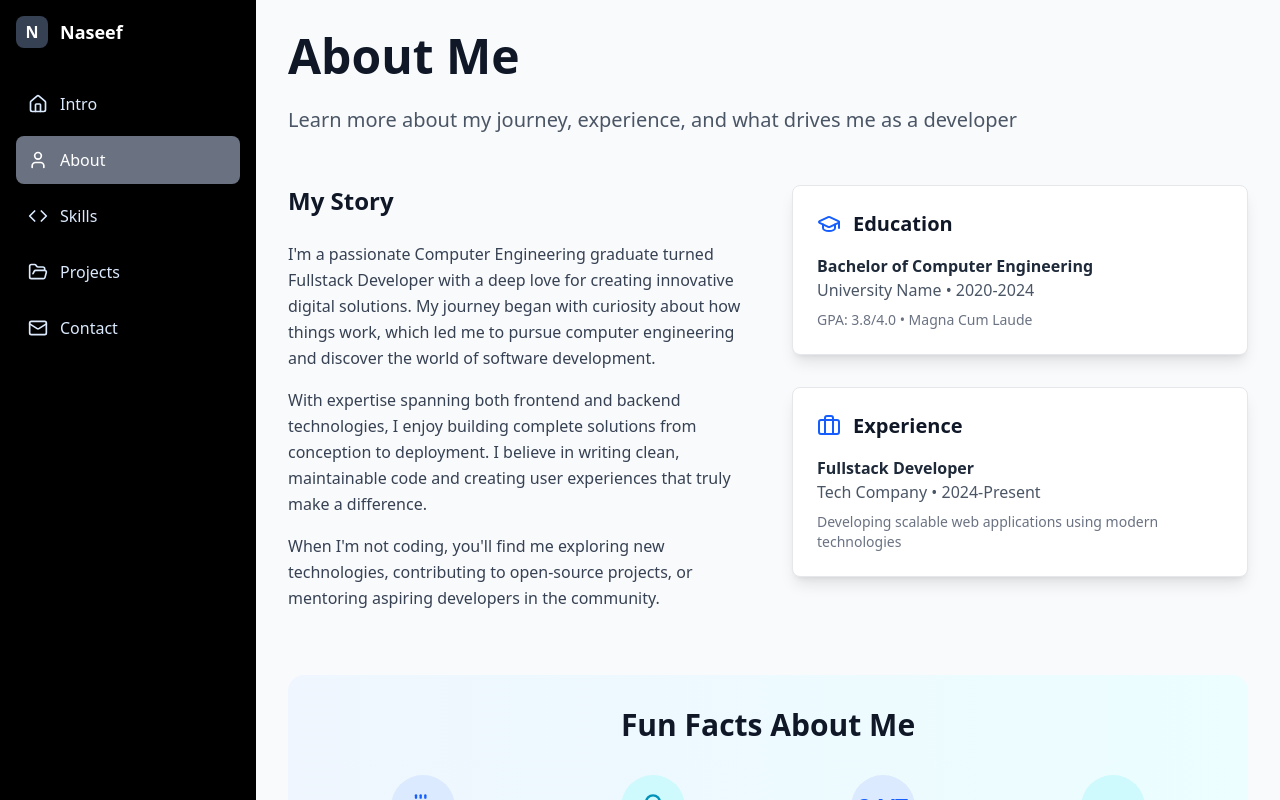
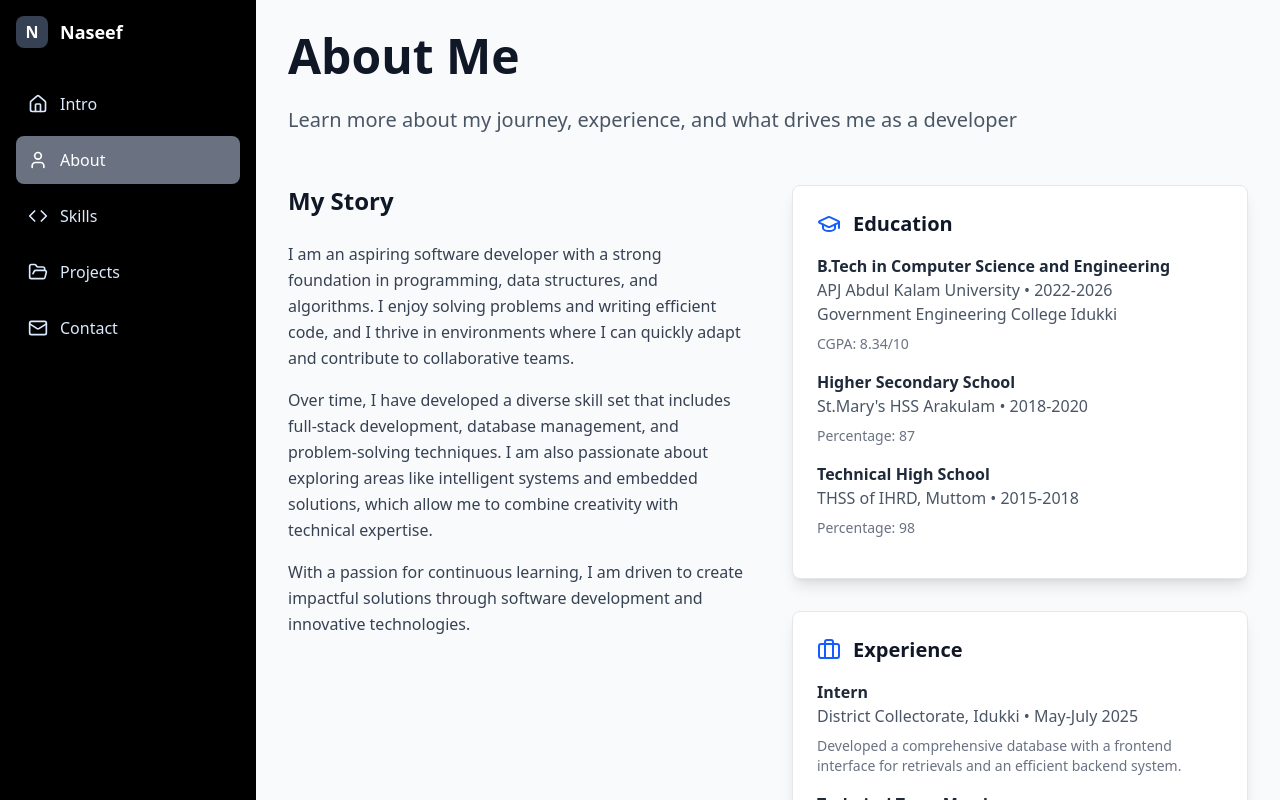
Before and after one commit to mnazfs/Portfolio, a React (Vite) app: page /about in a window 1280 px wide. Shown: the top 800 px of the page. Built offline with nearby package versions, Linux system fonts and the light colour scheme.

Commit message:
12/09/25

```diff
--- a/src/components/Sidebar.tsx
+++ b/src/components/Sidebar.tsx
@@ -22,7 +22,7 @@ const Sidebar = () => {
       {/* Mobile Menu Button */}
       <button
         onClick={toggleSidebar}
-        className="lg:hidden fixed top-4 left-4 z-50 p-2 bg-blue-900 text-white rounded-lg shadow-lg hover:bg-blue-800 transition-colors"
+        className="lg:hidden fixed top-4 left-4 z-50 p-2 bg-gray-700 text-white rounded-lg shadow-lg hover:bg-blue-800 transition-colors"
       >
         {isExpanded ? <X size={24} /> : <Menu size={24} />}
       </button>
@@ -31,7 +31,7 @@ const Sidebar = () => {
       <div className={`fixed left-0 top-0 h-full bg-black text-white transition-all duration-300 z-40 ${
         isExpanded ? 'w-64' : 'w-16'
       } lg:w-64`}>
-        <div className="flex flex-col h-full">
+        <div className="flex flex-col">
           {/* Logo/Brand */}
           <div className="p-4">
             <div className={`flex items-center ${isExpanded || window.innerWidth >= 1024 ? 'justify-start' : 'justify-center'}`}>
--- a/src/pages/About.tsx
+++ b/src/pages/About.tsx
@@ -1,64 +1,115 @@
-
+import { motion } from 'framer-motion';
 import { GraduationCap, Briefcase, Award, Coffee } from 'lucide-react';
 
 const About = () => {
   return (
     <div className="max-w-6xl mx-auto">
       <div className="mb-12">
-        <h1 className="text-4xl lg:text-5xl font-bold text-gray-900 mb-6">About Me</h1>
-        <p className="text-xl text-gray-600 leading-relaxed">
+        <motion.h1 className="text-4xl lg:text-5xl font-bold text-gray-900 mb-6"
+            initial={{ opacity: 0, y: 20 }}
+            animate={{ opacity: 1, y: 0 }}
+            transition={{ duration: 0.5 }}>About Me</motion.h1>
+        <motion.p className="text-xl text-gray-600 leading-relaxed"
+            initial={{ opacity: 0, y: 20 }}
+            animate={{ opacity: 1, y: 0 }}
+            transition={{ duration: 0.5, delay: 0.2 }}>
           Learn more about my journey, experience, and what drives me as a developer
-        </p>
+        </motion.p>
       </div>
 
       <div className="grid lg:grid-cols-2 gap-12 mb-16">
         <div>
-          <h2 className="text-2xl font-bold text-gray-900 mb-6">My Story</h2>
+          <motion.h2 className="text-2xl font-bold text-gray-900 mb-6"
+            initial={{ opacity: 0, y: 20 }}
+            animate={{ opacity: 1, y: 0 }}
+            transition={{ duration: 0.5, delay: 0.4 }}>My Story</motion.h2>
           <div className="space-y-4 text-gray-700 leading-relaxed">
-            <p>
-              I'm a passionate Computer Engineering graduate turned Fullstack Developer with a deep
-              love for creating innovative digital solutions. My journey began with curiosity about
-              how things work, which led me to pursue computer engineering and discover the world
-              of software development.
-            </p>
-            <p>
-              With expertise spanning both frontend and backend technologies, I enjoy building
-              complete solutions from conception to deployment. I believe in writing clean,
-              maintainable code and creating user experiences that truly make a difference.
-            </p>
-            <p>
-              When I'm not coding, you'll find me exploring new technologies, contributing to
-              open-source projects, or mentoring aspiring developers in the community.
-            </p>
+            <motion.p
+              initial={{ opacity: 0, y: 20 }}
+              animate={{ opacity: 1, y: 0 }}
+              transition={{ duration: 0.5, delay: 0.6 }}>
+              I am an aspiring software developer with a strong foundation in programming, data structures, and algorithms. I enjoy solving problems and writing efficient code, and I thrive in environments where I can quickly adapt and contribute to collaborative teams.
+            </motion.p>
+            <motion.p
+            initial={{ opacity: 0, y: 20 }}
+            animate={{ opacity: 1, y: 0 }}
+            transition={{ duration: 0.5, delay: 0.8 }}>
+              Over time, I have developed a diverse skill set that includes full-stack development, database management, and problem-solving techniques. I am also passionate about exploring areas like intelligent systems and embedded solutions, which allow me to combine creativity with technical expertise.
+            </motion.p>
+            <motion.p
+            initial={{ opacity: 0, y: 20 }}
+            animate={{ opacity: 1, y: 0 }}
+            transition={{ duration: 0.5, delay: 1 }}>
+              With a passion for continuous learning, I am driven to create impactful solutions through software development and innovative technologies.
+            </motion.p>
           </div>
         </div>
 
         <div className="space-y-8">
-          <div className="bg-white p-6 rounded-lg shadow-lg border border-gray-200">
+          <motion.div className="bg-white p-6 rounded-lg shadow-lg border border-gray-200"
+          initial={{ opacity: 0, scale: 0.9 }}
+              animate={{ opacity: 1, scale: 1 }}
+              transition={{ duration: 0.5, delay: 0.5 }}>
             <div className="flex items-center mb-4">
               <GraduationCap className="text-blue-600 mr-3" size={24} />
               <h3 className="text-xl font-semibold text-gray-900">Education</h3>
             </div>
-            <div>
-              <h4 className="font-semibold text-gray-800">Bachelor of Computer Engineering</h4>
-              <p className="text-gray-600">University Name • 2020-2024</p>
-              <p className="text-sm text-gray-500 mt-2">GPA: 3.8/4.0 • Magna Cum Laude</p>
-            </div>
-          </div>
+            <motion.div className='mb-4'
+              initial={{ opacity: 0, y: 20 }}
+              animate={{ opacity: 1, y: 0 }}
+              transition={{ duration: 0.5, delay: 0.7 }}>
+              <h4 className="font-semibold text-gray-800">B.Tech in Computer Science and Engineering</h4>
+              <p className="text-gray-600">APJ Abdul Kalam University • 2022-2026</p>
+              <p className="text-gray-600">Government Engineering College Idukki</p>
+              <p className="text-sm text-gray-500 mt-2">CGPA: 8.34/10</p>
+            </motion.div>
+            <motion.div className='mb-4'
+            initial={{ opacity: 0, y: 20 }}
+              animate={{ opacity: 1, y: 0 }}
+              transition={{ duration: 0.5, delay: 0.9 }}>
+              <h4 className="font-semibold text-gray-800">Higher Secondary School</h4>
+              <p className="text-gray-600">St.Mary's HSS Arakulam • 2018-2020</p>
+              <p className="text-sm text-gray-500 mt-2">Percentage: 87</p>
+            </motion.div>
+            <motion.div className='mb-4'
+            initial={{ opacity: 0, y: 20 }}
+              animate={{ opacity: 1, y: 0 }}
+              transition={{ duration: 0.5, delay: 1.1 }}>
+              <h4 className="font-semibold text-gray-800">Technical High School</h4>
+              <p className="text-gray-600">THSS of IHRD, Muttom • 2015-2018</p>
+              <p className="text-sm text-gray-500 mt-2">Percentage: 98</p>
+            </motion.div>
+          </motion.div>
 
-          <div className="bg-white p-6 rounded-lg shadow-lg border border-gray-200">
+          <motion.div className="bg-white p-6 rounded-lg shadow-lg border border-gray-200"
+          initial={{ opacity: 0, scale: 0.9 }}
+              animate={{ opacity: 1, scale: 1 }}
+              transition={{ duration: 0.5, delay: 0.7 }}>
             <div className="flex items-center mb-4">
               <Briefcase className="text-blue-600 mr-3" size={24} />
               <h3 className="text-xl font-semibold text-gray-900">Experience</h3>
             </div>
-            <div>
-              <h4 className="font-semibold text-gray-800">Fullstack Developer</h4>
-              <p className="text-gray-600">Tech Company • 2024-Present</p>
+            <motion.div className='mb-4'
+            initial={{ opacity: 0, y: 20 }}
+              animate={{ opacity: 1, y: 0 }}
+              transition={{ duration: 0.5, delay: 0.9 }}>
+              <h4 className="font-semibold text-gray-800">Intern</h4>
+              <p className="text-gray-600">District Collectorate, Idukki • May-July 2025</p>
               <p className="text-sm text-gray-500 mt-2">
-                Developing scalable web applications using modern technologies
+                Developed a comprehensive database with a frontend interface for retrievals and an efficient backend system.
               </p>
-            </div>
-          </div>
+            </motion.div>
+            <motion.div
+            initial={{ opacity: 0, y: 20 }}
+              animate={{ opacity: 1, y: 0 }}
+              transition={{ duration: 0.5, delay: 1.1 }}>
+              <h4 className="font-semibold text-gray-800">Technical Team Member</h4>
+              <p className="text-gray-600">μLearn GECI • 2025 - Present</p>
+              <p className="text-sm text-gray-500 mt-2">
+                I contribute by developing solutions, supporting projects, and ensuring smooth execution of technical tasks.
+              </p>
+            </motion.div>
+          </motion.div>
         </div>
       </div>
 
```
